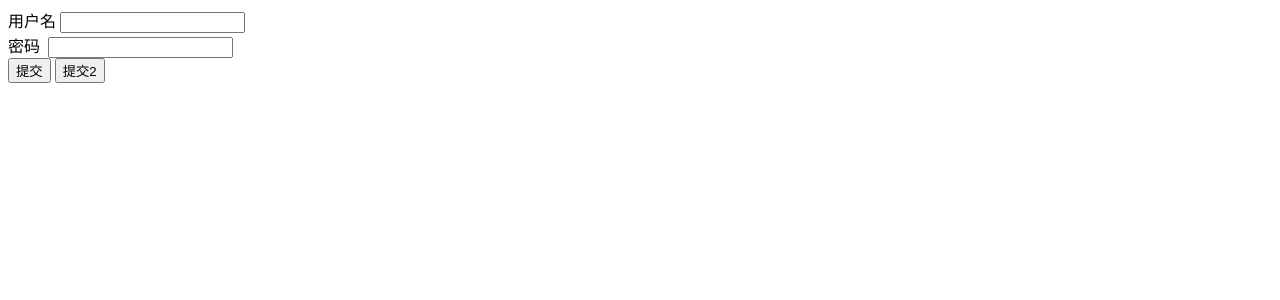
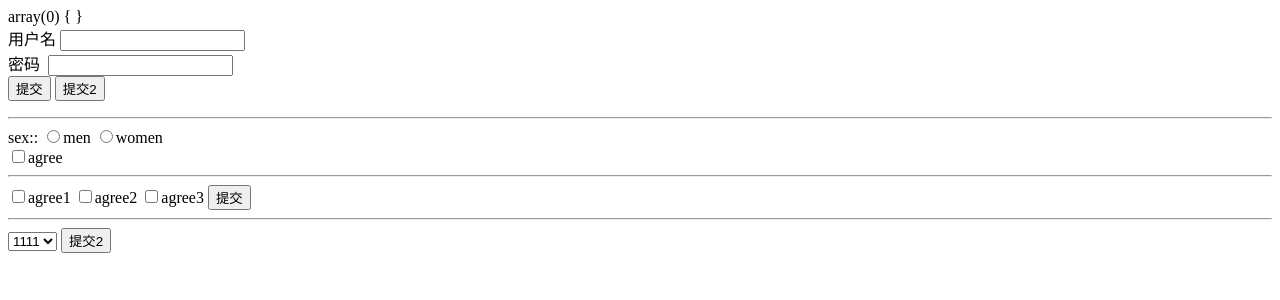
Before and after one commit to hcyAndroid/MyPHP, a PHP site: the page made by base/表单处理.php in a window 1280 px wide. Shown: the top 300 px of the page. Run offline with PHP 8.4, Linux system fonts and the light colour scheme.

Commit message:
表单处理

```diff
--- a/base/表单处理.php
+++ b/base/表单处理.php
@@ -1,3 +1,9 @@
+<?php
+var_dump($_POST);
+
+?>
+
+
 <!DOCTYPE html>
 <html lang="en">
 <head>
@@ -8,12 +14,41 @@
 <form action="formresult.php" method="get">
 
     用户名 <input type="text" name="username"> <br>
-    密码   &nbsp;<input type="password" name="password"> <br>
-
+    密码 &nbsp;<input type="password" name="password"> <br>
     <input type="submit" value="提交">
     <button>提交2</button>
+</form>
+
+<!--直线-->
+<hr>
+
+<form action="<?php echo $_SERVER['PHP_SELF'] ?>" method="post">
+
+    sex::
+    <label for=""><input type="radio" name="sex" value="1">men</label>
+    <label for=""><input type="radio" name="sex" value="2">women</label>
+    <br>
+
+    <label for=""><input type="checkbox" name="agre" value="1">agree</label>
+
+    <hr>
+
+    <label for=""><input type="checkbox" name="agre[]" value="1">agree1</label>
+    <label for=""><input type="checkbox" name="agre[]" value="2">agree2</label>
+    <label for=""><input type="checkbox" name="agre[]" value="3">agree3</label>
+
+    <button>提交</button>
+
+    <hr>
 
 
+    <select name="selectTab">
+        <option value="1" >1111</option>
+        <option value="2" >222</option>
+        <option value="3" >333</option>
+    </select>
+
+    <button>提交2</button>
 </form>
 </body>
 </html>
```
Also changed, not shown: base/formresult.php (+11 -0 lines), 1 other file.
